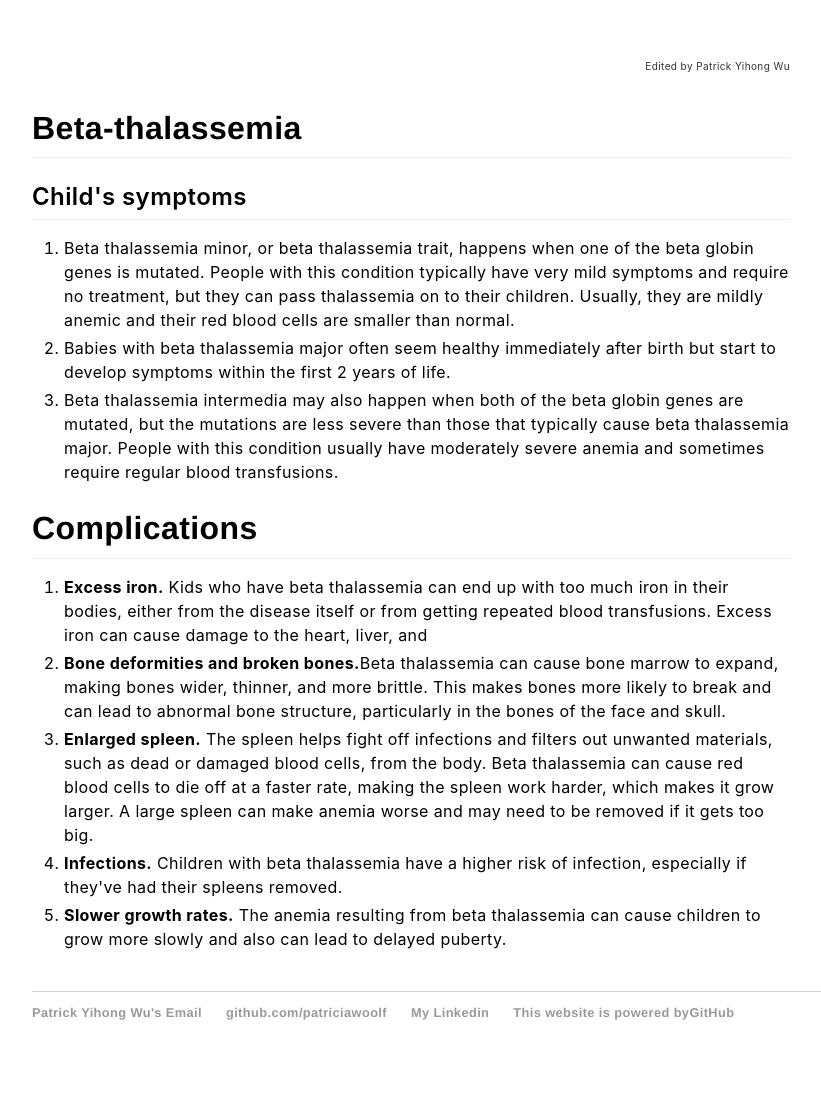
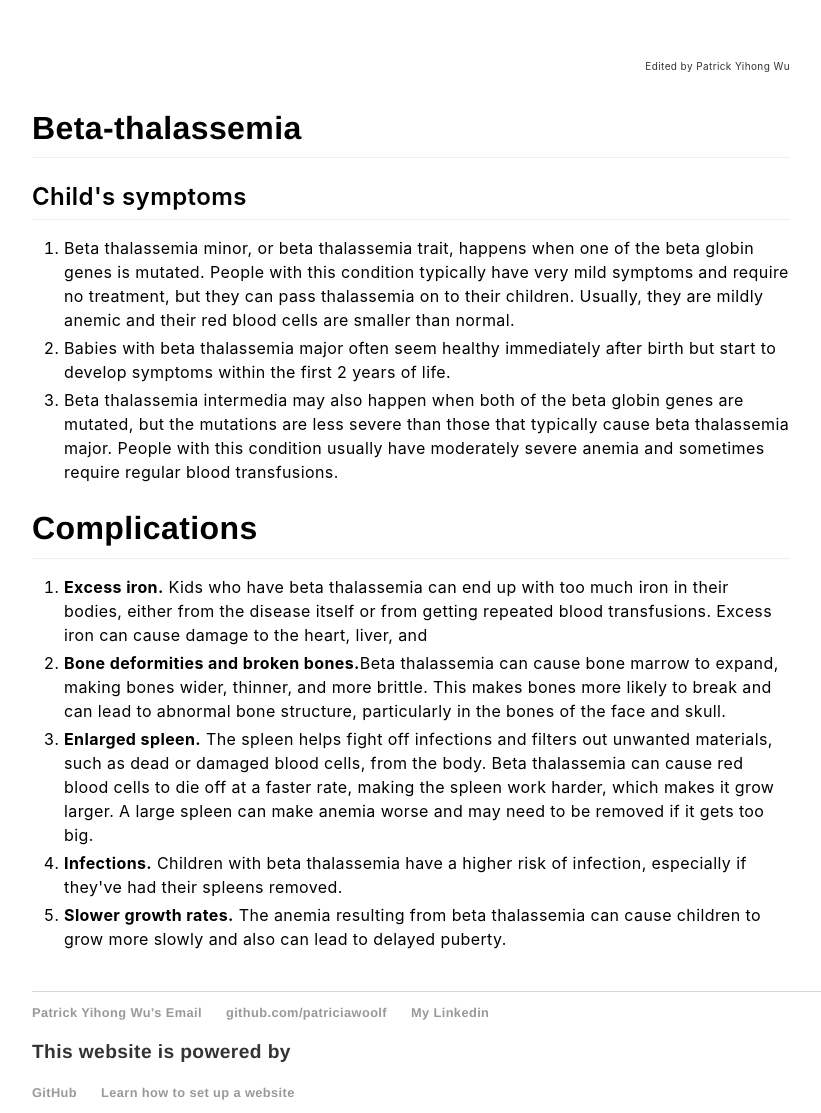
Before and after one commit to patriciawoolf/patriciawoolf-github.io, a Jekyll site: the page built from index.html, in a window 1280 px wide. Shown: the whole page, without its empty margins (160-981 px from the left). Built offline with Jekyll 4.4.1, drawn with Linux system fonts in a browser that asks for light colours; some web fonts are replaced; before the commit the page ends 1033 px from its top, so only the background shows below that.

Commit message:
Update default.html

```diff
--- a/_layouts/default.html
+++ b/_layouts/default.html
@@ -16,7 +16,8 @@
 	        		<li><a href="mailto:patrick93205@yahoo.com.tw">Patrick Yihong Wu's Email</a></li>
 	        		<li><a href="https://github.com/patriciawoolf">github.com/patriciawoolf</a></li>
 				<li><a href="https://www.linkedin.com/in/yihong-patrick-wu-8818a9151/">My Linkedin</li>
-				<li>This website is powered by<a href="https://github.com/">GitHub</li>
+				<li><p>This website is powered by </p><a href="https://github.com/">GitHub</li>
+				<li><a href="http://jmcglone.com/guides/github-pages/">Learn how to set up a website</li>
 			</ul>
 
 		</body>
```
